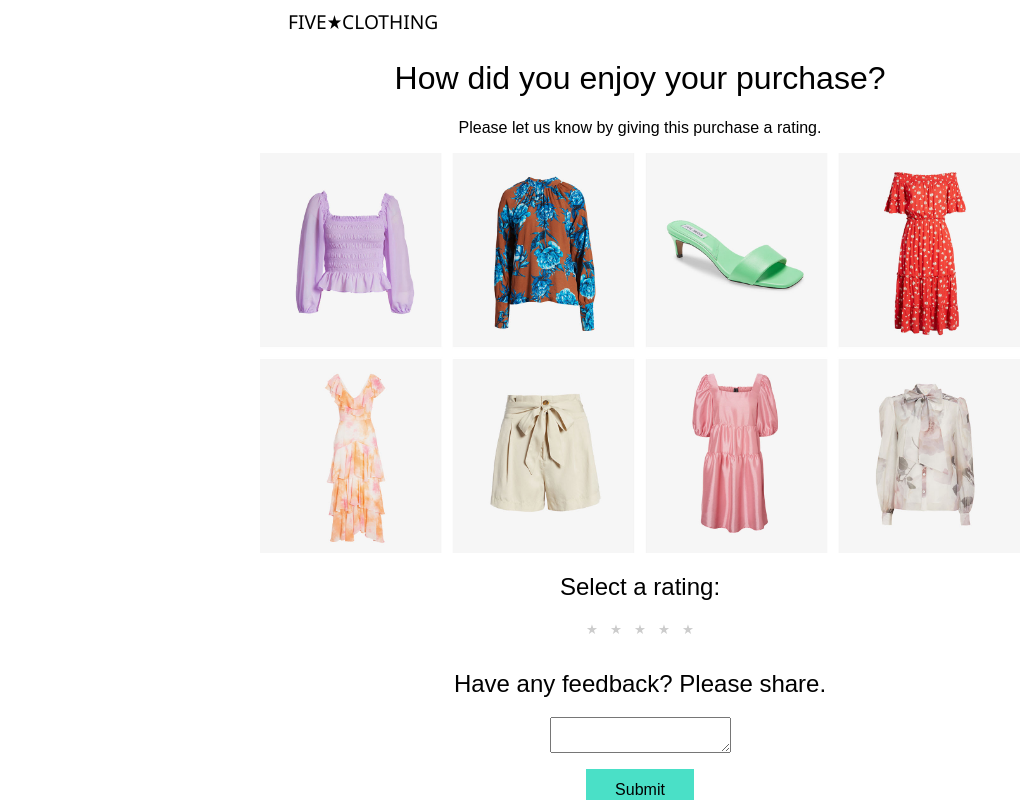
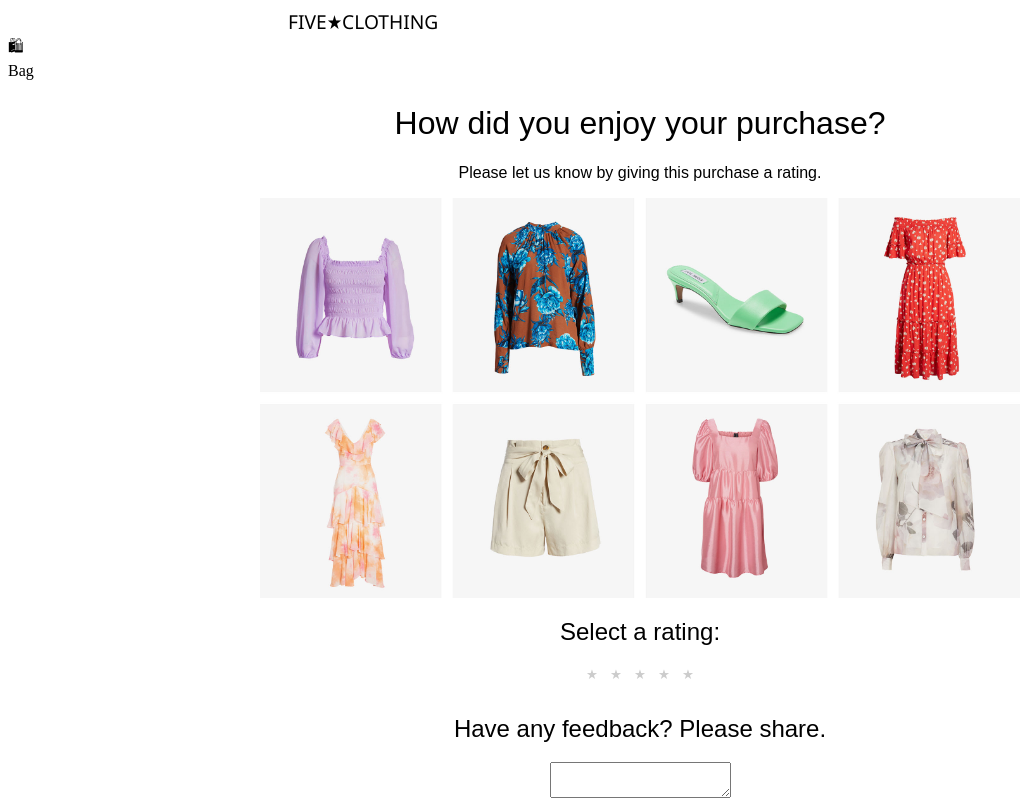
Before and after one commit to IfeAkiWad/FiveStarRatingSystem, a React (Create React App) app: page / in a window 1280 px wide. Shown: the top 800 px of the page, without its empty margins (0-1030 px from the left). Built offline with nearby package versions, Linux system fonts and the light colour scheme; the HTML template or start-up script is replaced by a standard one.

Commit message:
add shopping bag png

```diff
--- a/src/NavBar.js
+++ b/src/NavBar.js
@@ -7,8 +7,8 @@ const NavBar = () => {
             {/* <button class="dropbtn">Menu</button> */}
             <div>
                 <Link id="five-star-link" to=''>FIVE&#9733;CLOTHING</Link>
-                {/* <Link id="link" to="/vacation"> VACATION</Link>
-                <Link id="link" to="/clickers"> CLICKERS</Link>
+                <Link className="shoppin-bag" to=""><div className="bag-icon">&#128717;</div> Bag</Link>
+                {/*<Link id="link" to="/clickers"> CLICKERS</Link>
                 <Link id="link" to="/age-calculator"> AGE CALCULATOR</Link>
                 <Link id="link" to='/timer'> TIMER</Link>
                 <Link id="link" to='/clock'> CLOCK</Link> */}
```
